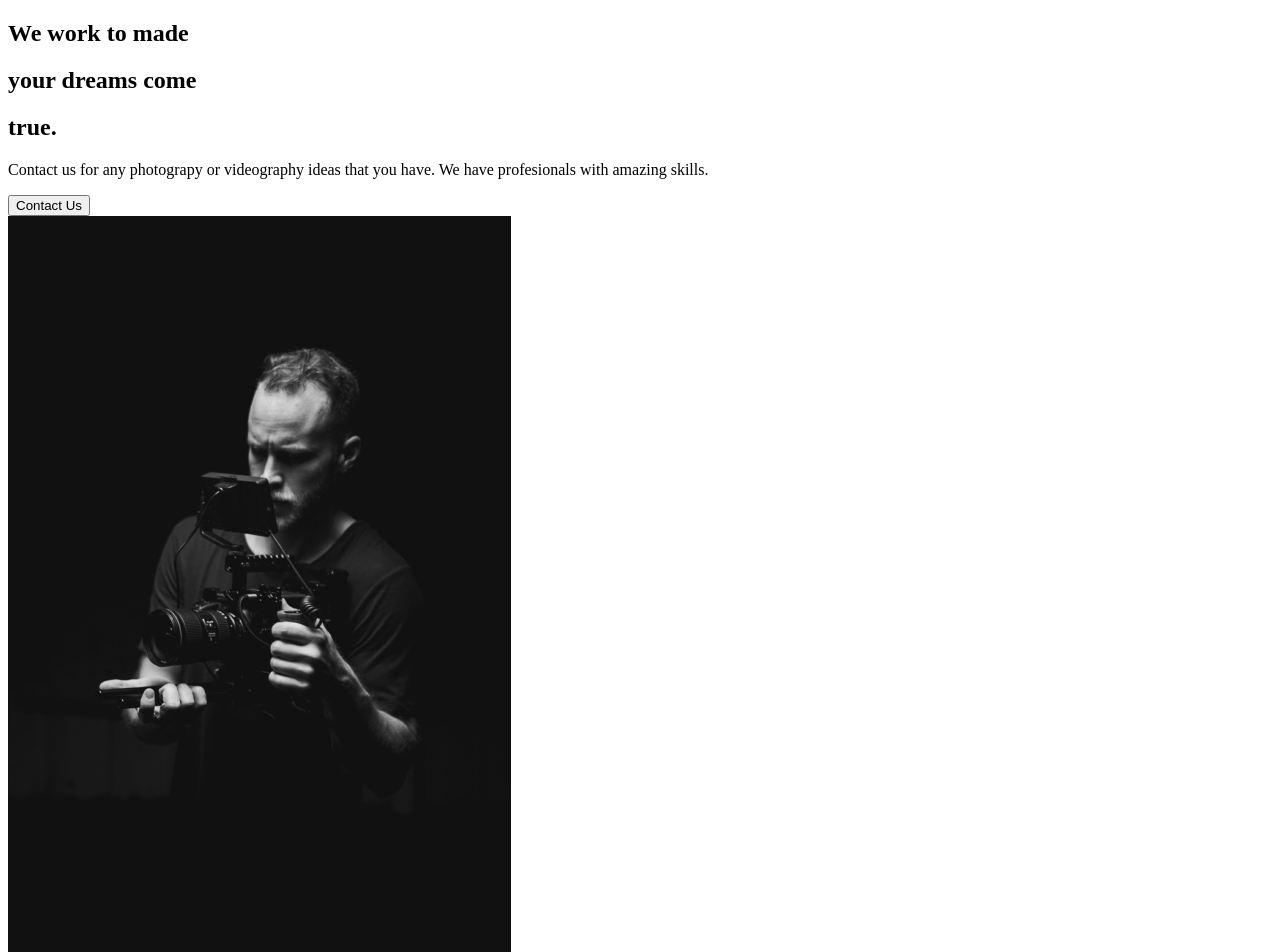
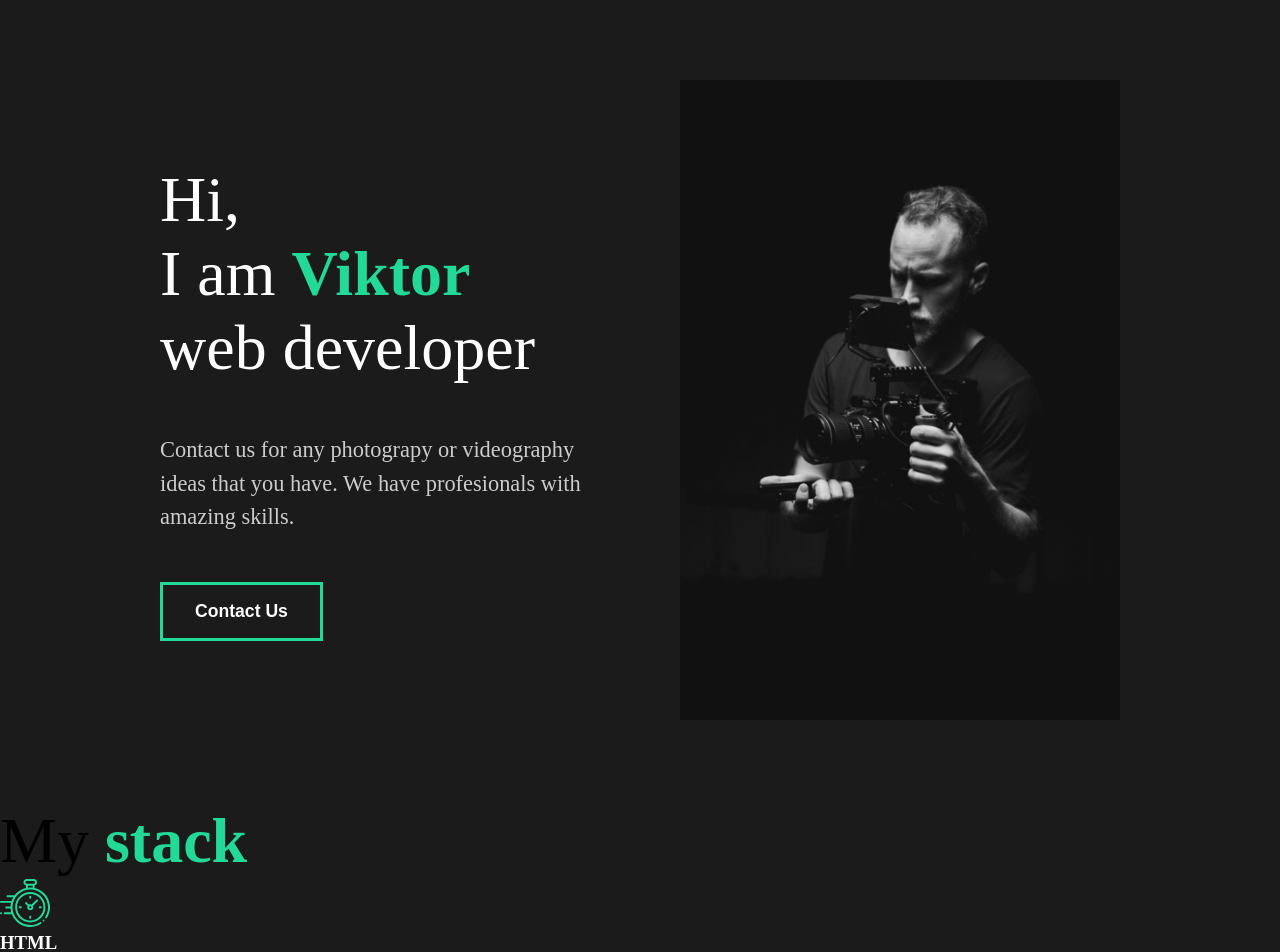
Before and after one commit to ViktorZbodulja/Portfolio, a React (Create React App) app: page / in a window 1280 px wide. Shown: the top 952 px of the page. Built offline with nearby package versions, Linux system fonts and the light colour scheme.

Commit message:
3. Styling About Section

```diff
--- a/src/App.js
+++ b/src/App.js
@@ -1,5 +1,6 @@
 import React from "react";
 import AboutUs from "./pages/AboutMe";
+import "./styles/app.css";
 
 function App() {
   return (
--- a/src/components/AboutSection.js
+++ b/src/components/AboutSection.jsx
@@ -3,19 +3,19 @@ import home1 from "../img/home1.png";
 
 function AboutSection() {
   return (
-    <div>
+    <div className="about">
       <div className="description">
         <div className="title">
           <div className="hide">
-            <h2>We work to made</h2>
+            <h2>Hi,</h2>
           </div>
           <div className="hide">
             <h2>
-              your <span>dreams</span> come
+              I am <span>Viktor</span>
             </h2>
           </div>
           <div className="hide">
-            <h2>true.</h2>
+            <h2>web developer</h2>
           </div>
         </div>
         <p>
--- /dev/null
+++ b/src/components/FaqSection.jsx
@@ -0,0 +1,33 @@
+import React from 'react'
+
+function FaqSection() {
+  return (
+    <div className='faq'>
+        <h2>Any Questrions <span>FAQ</span></h2>
+        <div className='question'>
+            <h4>How do I start?</h4>
+            <div className='answer'>
+                <p>Lorem ipsum dolor sit amet.</p>
+                <p>Lorem ipsum dolor sit amet, consectetur adipisicing elit. Soluta, doloremque?</p>
+            </div>
+        </div>
+        <div className='question'>
+            <h4>Payment methods</h4>
+            <div className='answer'>
+                <p>Lorem ipsum dolor sit amet.</p>
+                <p>Lorem ipsum dolor sit amet, consectetur adipisicing elit. Soluta, doloremque?</p>
+            </div>
+        </div>
+        <div className='question'>
+            <h4>Daily Schedule</h4>
+            <div className='answer'>
+                <p>Lorem ipsum dolor sit amet.</p>
+                <p>Lorem ipsum dolor sit amet, consectetur adipisicing elit. Soluta, doloremque?</p>
+            </div>
+        </div>
+
+    </div>
+  )
+}
+
+export default FaqSection
--- /dev/null
+++ b/src/components/MyStack.jsx
@@ -0,0 +1,54 @@
+import React from "react";
+import clock from "../img/clock.svg";
+import diaphragm from "../img/diaphragm.svg";
+import money from "../img/money.svg";
+import teamwork from "../img/teamwork.svg";
+import home2 from "../img/home2.png";
+
+function MyStack() {
+  return (
+    <div className="myStack">
+      <div className="description">
+        <h2>
+          My <span>stack</span>
+        </h2>
+        <div className="skills">
+          <div className="skill">
+            <div className="icon">
+              <img src={clock} />
+              <h3>HTML</h3>
+            </div>
+          <p>Lorem ipsum dolor sit amet.</p>
+          </div>
+
+          <div className="skill">
+            <div className="icon">
+              <img src={teamwork} />
+              <h3>CSS</h3>
+            </div>
+          <p>Lorem ipsum dolor sit amet.</p>
+          </div>
+
+          <div className="skill">
+            <div className="icon">
+              <img src={diaphragm} />
+              <h3>JavaScript</h3>
+            </div>
+          <p>Lorem ipsum dolor sit amet.</p>
+          </div>
+
+          <div className="skill">
+            <div className="icon">
+              <img src={money} />
+              <h3>React</h3>
+            </div>
+          <p>Lorem ipsum dolor sit amet.</p>
+          </div>
+        </div>
+      </div>
+      <img src={home2} />
+    </div>
+  );
+}
+
+export default MyStack;
--- a/src/pages/AboutMe.js
+++ b/src/pages/AboutMe.js
@@ -1,8 +1,16 @@
 import React from "react";
 import AboutSection from "../components/AboutSection";
+import MyStack from "../components/MyStack";
+import FaqSection from "../components/FaqSection";
 
 function AboutUs() {
-  return <AboutSection />;
+  return (
+    <div>
+      <AboutSection />
+      <MyStack />
+      <FaqSection />
+    </div>
+  );
 }
 
 export default AboutUs;
--- /dev/null
+++ b/src/styles/_aboutSection.scss
@@ -0,0 +1,27 @@
+.about {
+    min-height: 90vh;
+    display: flex;
+    align-items: center;
+    justify-content: space-between;
+    padding: 5rem 10rem;
+    color: white;
+}
+.description {
+    flex: 1;
+    padding-right: 5rem;
+    h2 {
+        font-weight: lighter;
+    }
+}
+.image {
+    flex: 1;
+    overflow: hidden;
+    img {
+        width: 100%;
+        height: 80vh;
+        object-fit: cover;
+    }
+}
+.hide {
+    overflow: hidden;
+}
--- /dev/null
+++ b/src/styles/app.css
@@ -0,0 +1,84 @@
+* {
+  margin: 0;
+  padding: 0;
+  box-sizing: border-box;
+}
+
+body {
+  background: #1b1b1b;
+}
+
+button {
+  font-weight: bold;
+  font-size: 1.1rem;
+  cursor: pointer;
+  padding: 1rem 2rem;
+  border: 3px solid #23d997;
+  background: transparent;
+  color: white;
+  transition: all 0.5s ease;
+}
+button:hover {
+  background-color: #23d997;
+}
+
+h2 {
+  font-weight: lighter;
+  font-size: 4rem;
+}
+
+h3 {
+  color: white;
+}
+
+h4 {
+  font-weight: bold;
+}
+
+a {
+  font-size: 1.1rem;
+}
+
+span {
+  font-weight: bold;
+  color: #23d997;
+}
+
+p {
+  padding: 3rem 0rem;
+  color: #ccc;
+  font-size: 1.4rem;
+  line-height: 150%;
+}
+
+.about {
+  min-height: 90vh;
+  display: flex;
+  align-items: center;
+  justify-content: space-between;
+  padding: 5rem 10rem;
+  color: white;
+}
+
+.description {
+  flex: 1;
+  padding-right: 5rem;
+}
+.description h2 {
+  font-weight: lighter;
+}
+
+.image {
+  flex: 1;
+  overflow: hidden;
+}
+.image img {
+  width: 100%;
+  height: 80vh;
+  -o-object-fit: cover;
+     object-fit: cover;
+}
+
+.hide {
+  overflow: hidden;
+}/*# sourceMappingURL=app.css.map */
--- /dev/null
+++ b/src/styles/app.scss
@@ -0,0 +1,47 @@
+* {
+    margin: 0;
+    padding: 0;
+    box-sizing: border-box;
+}
+body {
+    background: #1b1b1b;
+}
+button {
+    font-weight: bold;
+    font-size: 1.1rem;
+    cursor: pointer;
+    padding: 1rem 2rem;
+    border: 3px solid #23d997;
+    background: transparent;
+    color: white;
+    transition: all 0.5s ease;
+    &:hover {
+        background-color: #23d997;
+    }
+}
+h2 {
+    font-weight: lighter;
+    font-size: 4rem;
+}
+h3 {
+    color: white;
+}
+h4 {
+    font-weight: bold;
+}
+a {
+    font-size: 1.1rem;
+}
+span {
+    font-weight: bold;
+    color: #23d997;
+}
+p {
+   padding: 3rem 0rem;
+   color: #ccc;
+   font-size: 1.4rem;
+   line-height: 150%;
+}
+
+
+@import "./aboutSection";
```
Also changed, not shown: 1 other file (tests, documents, lock files or other folders).
